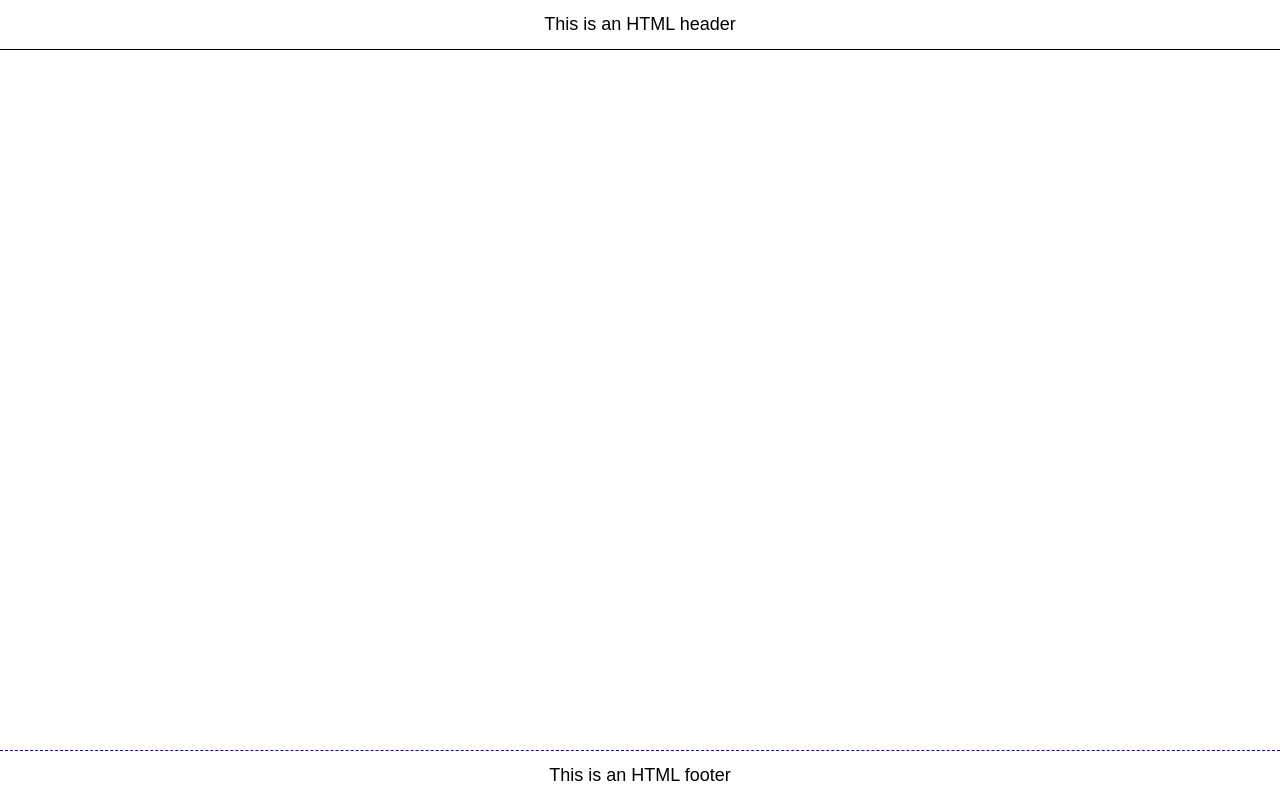
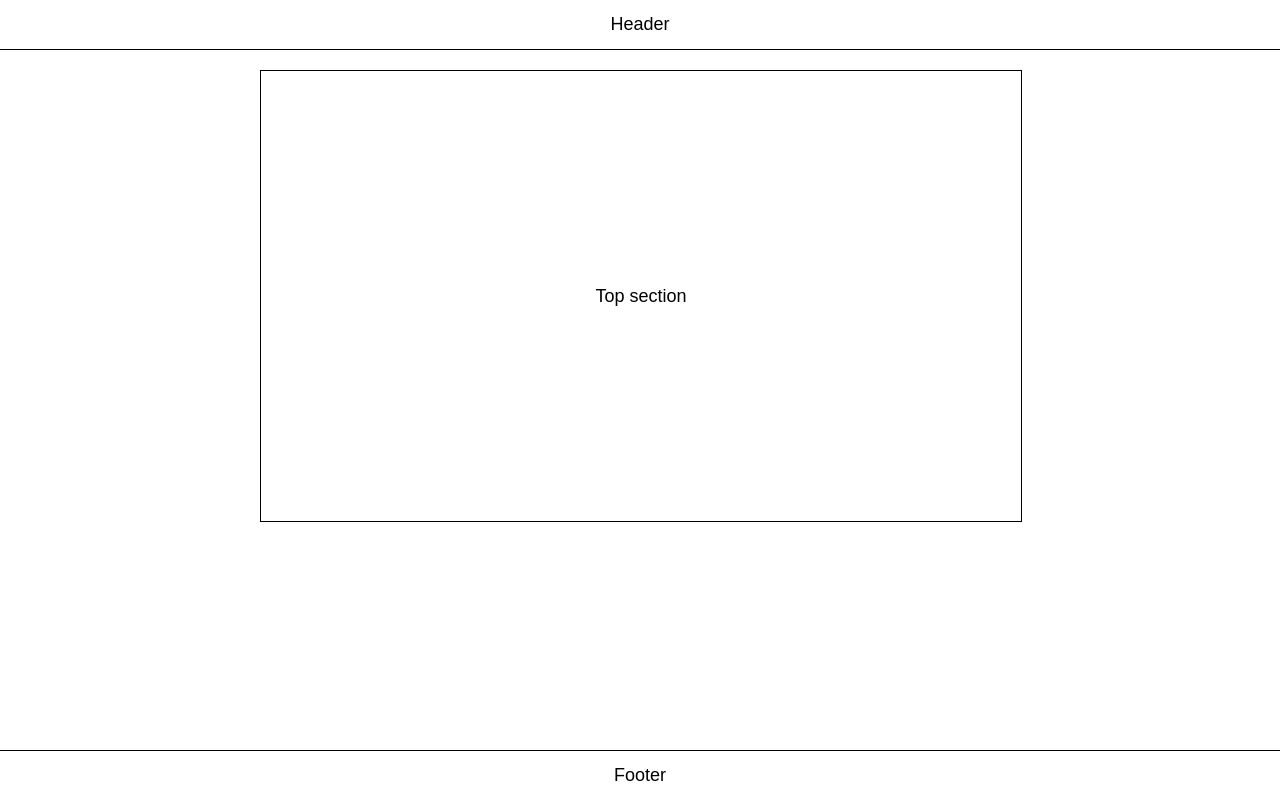
Before and after one commit to ooloo-io/github-flow-EeethB, a plain HTML site: page src/index.html in a window 1280 px wide. Drawn offline with nearby package versions, Linux system fonts and the light colour scheme.

Commit message:
Top Section (#6)
* Add top section

* Style top section

```diff
--- a/src/index.html
+++ b/src/index.html
@@ -4,8 +4,8 @@
 <head>
   <meta charset="utf-8">
 
-  <title>GitHub Flow Course</title>
-  <meta name="description" content="GitHub Flow Course">
+  <title>GitHub Pull Request Flow Course</title>
+  <meta name="description" content="GitHub Pull Request Flow Course">
   <meta name="author" content="Johannes Kettmann">
 
   <link rel="stylesheet" href="https://cdnjs.cloudflare.com/ajax/libs/normalize/8.0.1/normalize.min.css">
@@ -14,11 +14,15 @@
 
 <body>
   <header class="header">
-    This is an HTML header
+    Header
   </header>
-  <main class="content"></main>
+  <main class="content">
+    <section class="section">
+      Top section
+    </section>
+  </main>
   <footer class="footer">
-    This is an HTML footer
+    Footer
   </footer>
 </body>
 </html>
--- a/src/styles.css
+++ b/src/styles.css
@@ -16,12 +16,22 @@ body {
   display: flex;
   justify-content: center;
   align-items: center;
-  border-top: 1px dashed blue;
+  border-top: 1px solid black;
 }
 
 .content {
-  min-height: calc(100vh - 100px);
-  width: 720px;
+  min-height: calc(100vh - 140px);
+  width: 760px;
   max-width: 100%;
   margin: auto;
+  padding: 20px;
 }
+
+.section {
+  height: 450px;
+  width: 100%;
+  display: flex;
+  justify-content: center;
+  align-items: center;
+  border: 1px solid black;
+}
```
